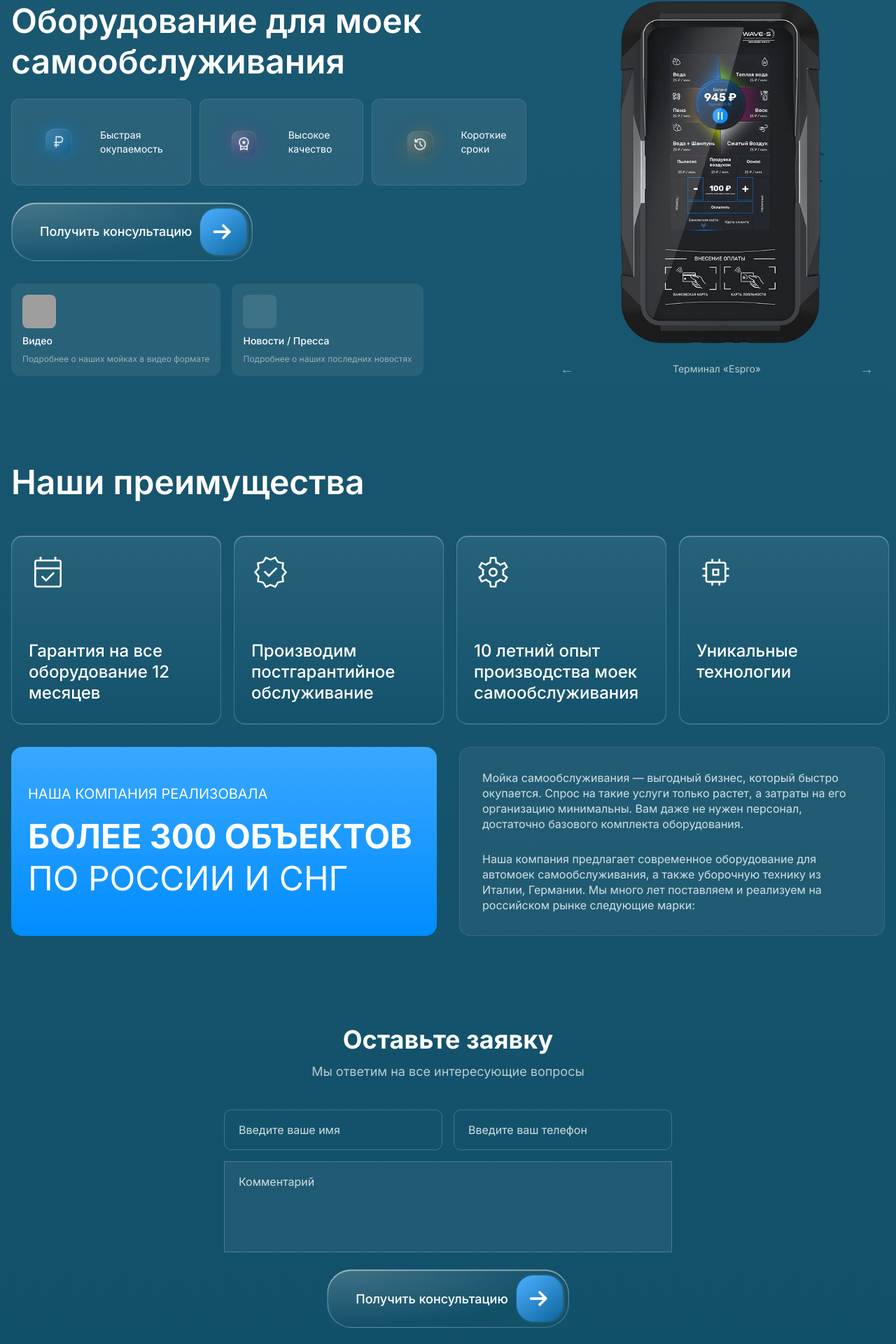
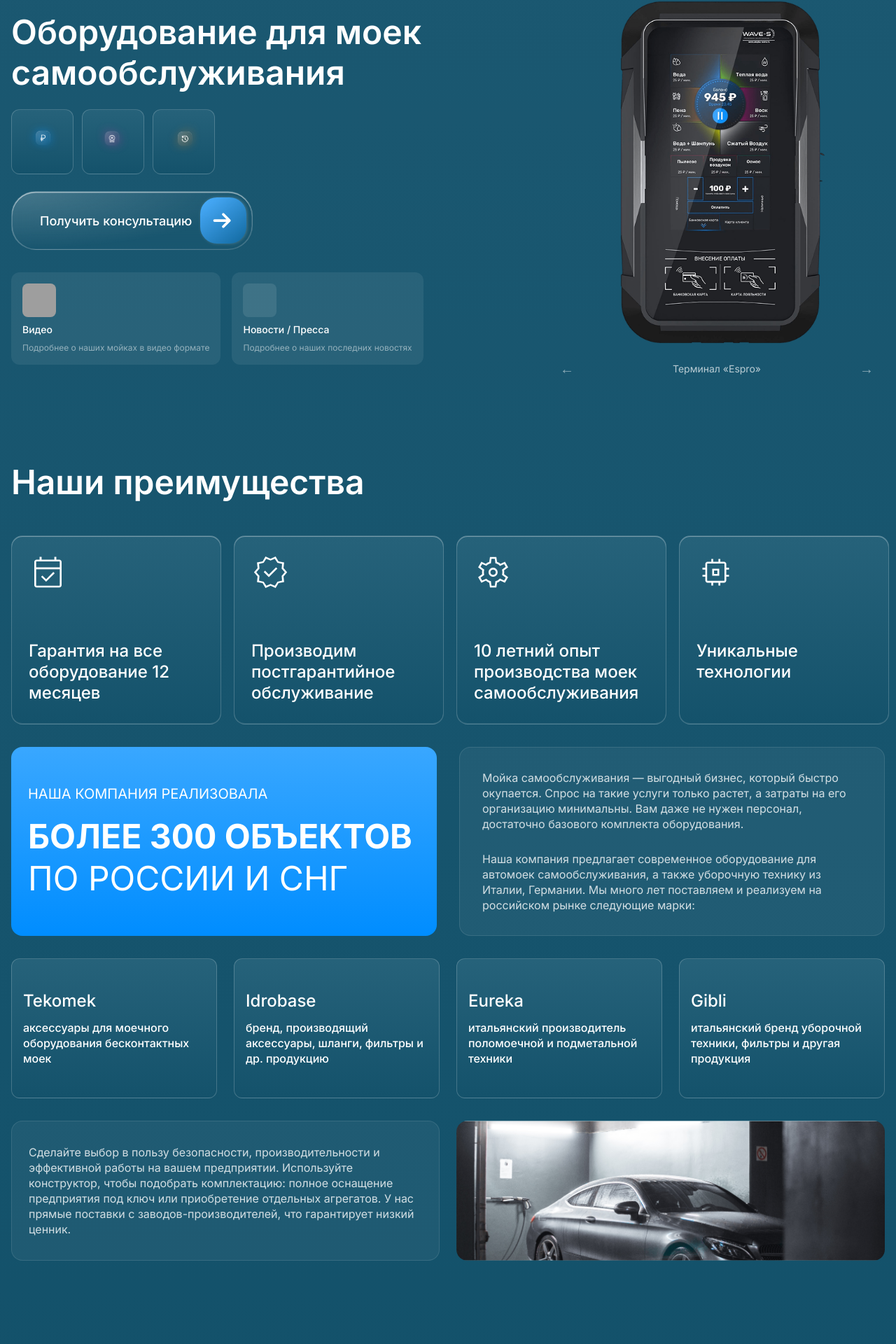
Before and after one commit to LGalushka/wave-s, a React (Vite) app: page / in a window 1280 px wide. Shown: the part 171-2091 px from the top of the page at 70% size. Built offline with nearby package versions, Linux system fonts and the light colour scheme; grey boxes are pictures that could not be loaded.

Commit message:
feat: create PromoBlock and complete AdvantagesSection with brands grid

```diff
--- /dev/null
+++ b/src/pages/HomePage/sections/AdvantagesSection/PromoBlock.tsx
@@ -0,0 +1,25 @@
+export const PromoBlock = () => {
+  return (
+    <div className="grid grid-cols-2 gap-6 mt-8">
+      {/**Левая */}
+      <div
+        className="rounded-2xl p-6 flex-col justify-center h-50 flex"
+        style={{
+          background: "rgba(255,255,255,0.05)",
+          border: "1px solid rgba(255,255,255,0.1)",
+        }}
+      >
+        <p className="text-text-white/80 text-base leading-snug">
+          Сделайте выбор в пользу безопасности, производительности и эффективной работы на вашем предприятии. Используйте конструктор, чтобы
+          подобрать комплектацию: полное оснащение предприятия под ключ или приобретение отдельных агрегатов. У нас прямые поставки с
+          заводов-производителей, что гарантирует низкий ценник.
+        </p>
+      </div>
+
+      {/**Правая */}
+      <div className="rounded-2xl overflow-hidden">
+        <img src="/images/car-wash-promo.png" alt="Автомойка" className="w-full h-full object-cover" />
+      </div>
+    </div>
+  );
+};
--- a/src/pages/HomePage/sections/AdvantagesSection/advantagesData.ts
+++ b/src/pages/HomePage/sections/AdvantagesSection/advantagesData.ts
@@ -9,3 +9,10 @@
   { id: "3", icon: advantageGear, description: "10 летний опыт производства моек самообслуживания" },
   { id: "4", icon: advantageChip, description: "Уникальные технологии" },
 ];
+
+export const advantageBrands = [
+  { id: "1", title: "Tekomek", description: "аксессуары для моечного оборудования бесконтактных моек" },
+  { id: "2", title: "Idrobase", description: "бренд, производящий аксессуары, шланги, фильтры и др. продукцию" },
+  { id: "3", title: "Eureka", description: "итальянский производитель поломоечной и подметальной техники" },
+  { id: "4", title: "Gibli", description: "итальянский бренд уборочной техники, фильтры и другая продукция" },
+];
--- a/src/pages/HomePage/sections/AdvantagesSection/index.tsx
+++ b/src/pages/HomePage/sections/AdvantagesSection/index.tsx
@@ -1,5 +1,7 @@
+import { AdvantageCard } from "../HeroSection/AdvantageCard";
 import { AdvantageItemCard } from "./AdvantageItemCard";
-import { advantageItems } from "./advantagesData";
+import { advantageBrands, advantageItems } from "./advantagesData";
+import { PromoBlock } from "./PromoBlock";
 import { StatsBlock } from "./StatsBlock";
 
 export const AdvantagesSection = () => {
@@ -9,14 +11,28 @@
         {/** Заголовок */}
         <h2 className="text-text-white font-semibold text-[48px] mb-10">Наши преимущества</h2>
 
-        {/**Grid карточки */}
+        {/**1. Карточки преимуществ */}
         <div className="grid grid-cols-4 gap-6 ">
           {advantageItems.map((advantage) => (
             <AdvantageItemCard key={advantage.id} icon={advantage.icon} description={advantage.description} />
           ))}
         </div>
+
+        {/**2. Блок 300 объектов */}
         <div>
           <StatsBlock />
+        </div>
+
+        {/** 3. Бренды */}
+        <div className="grid grid-cols-4 gap-6 mt-8 h-50">
+          {advantageBrands.map((brand) => (
+            <AdvantageCard key={brand.id} title={brand.title} description={brand.description} />
+          ))}
+        </div>
+
+        {/** 4. Промо-блок */}
+        <div className="mt-8">
+          <PromoBlock />
         </div>
       </div>
     </section>
--- a/src/pages/HomePage/sections/HeroSection/AdvantageCard.tsx
+++ b/src/pages/HomePage/sections/HeroSection/AdvantageCard.tsx
@@ -1,19 +1,24 @@
 interface AdvantageCardProps {
-  icon: string;
-  label: string;
+  icon?: string;
+  title?: string;
+  description: string;
 }
 
-export const AdvantageCard = ({ icon, label }: AdvantageCardProps) => {
+export const AdvantageCard = ({ icon, title, description }: AdvantageCardProps) => {
   return (
     <div
-      className="flex items-center gap-3 px-4 py-3 rounded-xl"
+      className="flex flex-col  gap-3 px-4 py-3 rounded-xl justify-center"
       style={{
-        background: "rgba(255, 255, 255, 0.07)",
-        border: "1px solid rgba(255, 255, 255, 0.1)",
+        background: "linear-gradient(180deg, #26627A 0%, #14526B 100%)",
+        border: "1px solid rgba(255,255,255,0.2)",
       }}
     >
-      <img src={icon} alt={label} width={98} height={98} />
-      <span className="text-text-white text-sm font-normal">{label}</span>
+      {icon ? (
+        <img src={icon} alt={description} width={55} height={55} />
+      ) : (
+        <p className="text-text-white font-medium text-2xl leading-tight">{title}</p>
+      )}
+      <p className="text-text-white font-medium text-base leading-snug">{description}</p>
     </div>
   );
 };
```
Also changed, not shown: public/images/car-wash-promo.png (added).
